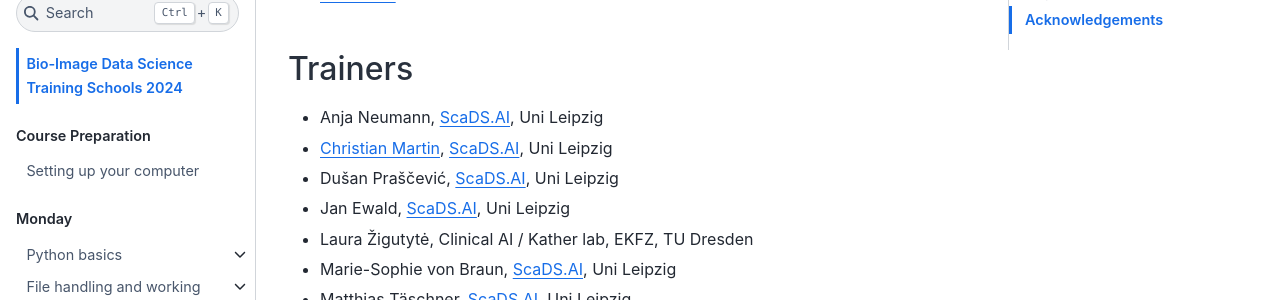
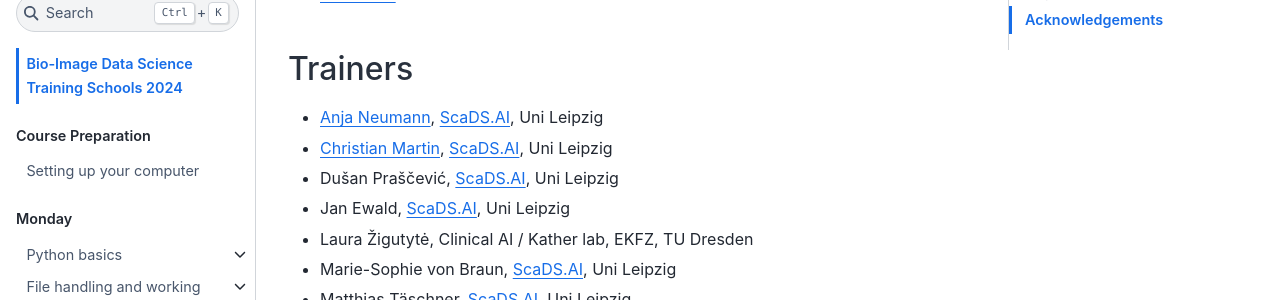
Before and after one commit to ScaDS/BIDS-training-2024, a Jupyter Book: the page built from intro.md, in a window 1280 px wide and 900 px high, scrolled down 893 px. Shown: the part 153-453 px from the top of the window. Built offline with Jupyter Book 1.0.4 settings and Sphinx 7.4.7 and the Sphinx Book theme 1.1.4, drawn with Linux system fonts in a browser that asks for light colours; pages that are not in the unit, such as notebooks, are missing from menus; part of the change alters nothing that is shown.

```diff
--- a/intro.md
+++ b/intro.md
@@ -28,7 +28,7 @@ This course focuses on bio-image analysis and data science with a focus on fluor
 
 ## Trainers
 
-* Anja Neumann, ScaDS.AI, Uni Leipzig
+* [Anja Neumann](mailto:neumann@informatik.uni-leipzig.de), ScaDS.AI, Uni Leipzig
 * [Christian Martin](mailto:christian.martin@informatik.uni-leipzig.de), ScaDS.AI, Uni Leipzig
 * Dušan Praščević, ScaDS.AI, Uni Leipzig
 * Jan Ewald, ScaDS.AI, Uni Leipzig
```
